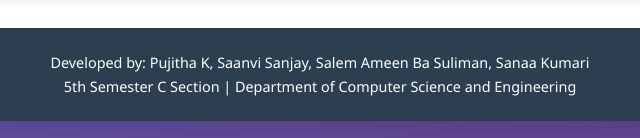
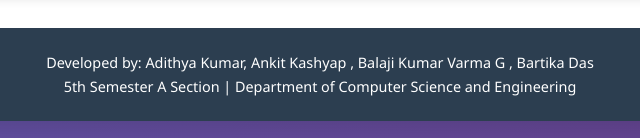
Before and after one commit to gbalaji036/Vending__Machine_useing-_dfa, a plain HTML site: page index.html in a window 1280 px wide. Shown: the part 1611-1749 px from the top of the page, 320-960 px from the left. Drawn offline with Linux system fonts and the light colour scheme.

Commit message:
Update index.html

```diff
--- a/index.html
+++ b/index.html
@@ -155,8 +155,8 @@
 
         <!-- Footer -->
         <footer>
-            <p>Developed by: Pujitha K, Saanvi Sanjay, Salem Ameen Ba Suliman, Sanaa Kumari</p>
-            <p>5th Semester C Section | Department of Computer Science and Engineering</p>
+            <p>Developed by: Adithya Kumar, Ankit Kashyap , Balaji Kumar Varma G , Bartika Das</p>
+            <p>5th Semester A Section | Department of Computer Science and Engineering</p>
         </footer>
     </div>
 
```
